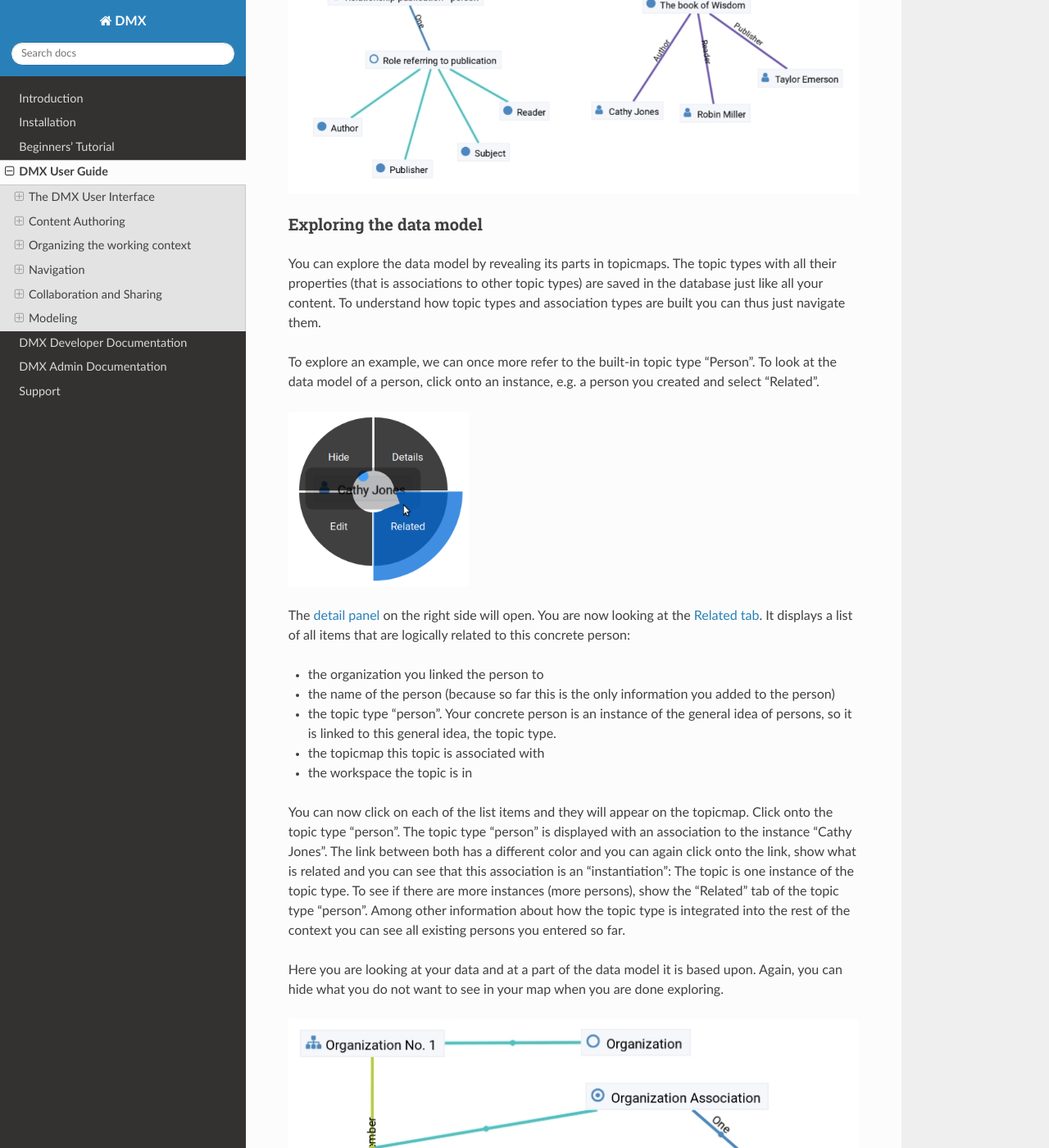
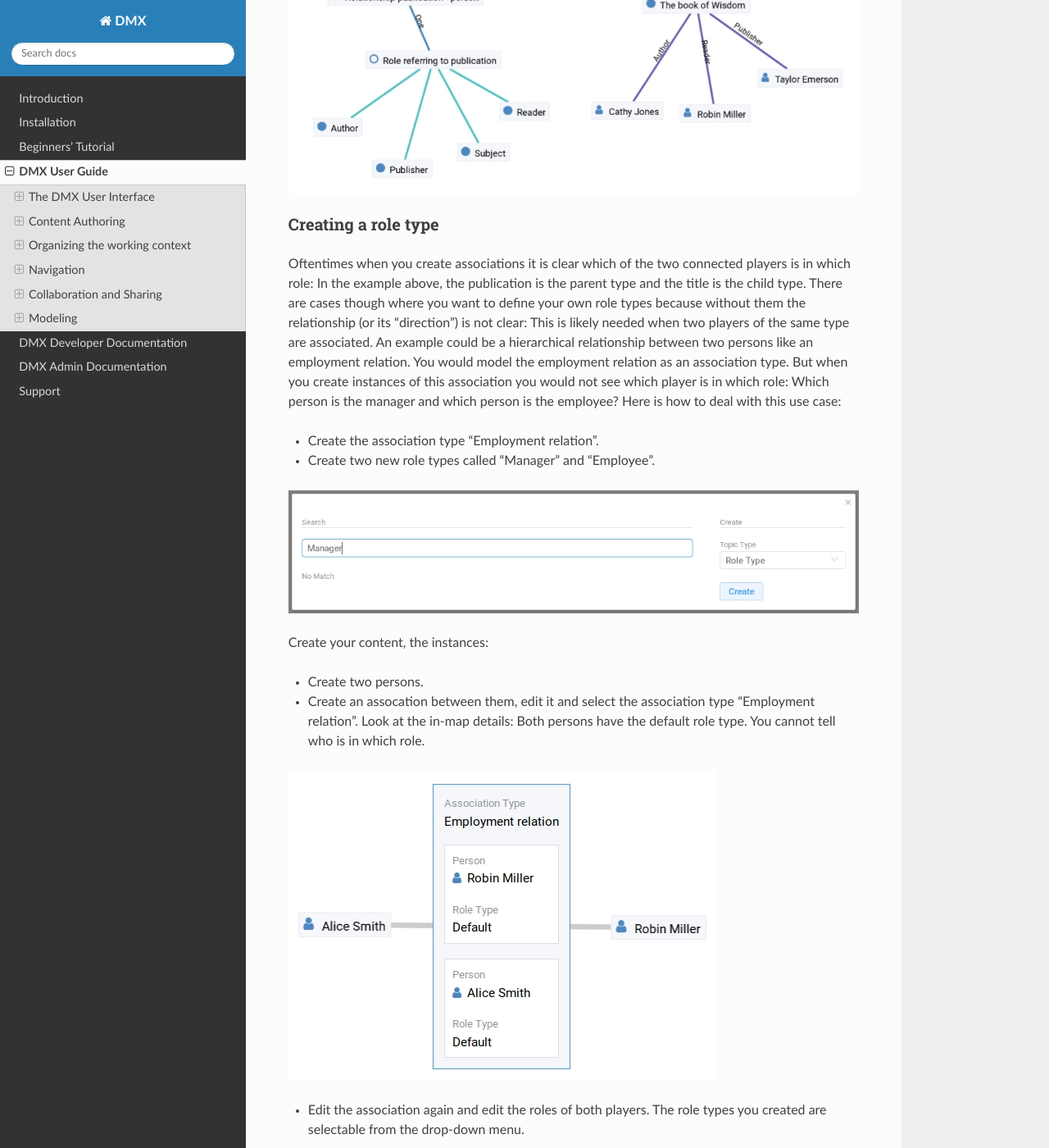
Before and after one commit to dmx-systems/dmx-documentation, a Sphinx documentation site: the page built from docs/user.rst, in a window 1280 px wide and 1400 px high, scrolled down 48095 px. Shown: the whole window at 82% size. Built offline with Sphinx 7.4.7 and the Read the Docs theme 2.0.0, drawn with Linux system fonts in a browser that asks for light colours; some of the changed text lies outside the part shown.

Commit message:
Added role types to modeling chapter (see https://git.dmx.systems/dmx-platform/dmx-platform/issues/207)

```diff
--- a/docs/user.rst
+++ b/docs/user.rst
@@ -1066,6 +1066,38 @@ To continue working with a less crowded map, you might want to :ref:`bulk select
 
 .. image:: _static/topic-map-with-own-assoc-and-instances.jpg
 
+Creating a role type
+====================
+
+Oftentimes when you create associations it is clear which of the two connected players is in which role:
+In the example above, the publication is the parent type and the title is the child type.
+There are cases though where you want to define your own role types because without them the relationship (or its "direction") is not clear:
+This is likely needed when two players of the same type are associated.
+An example could be a hierarchical relationship between two persons like an employment relation.
+You would model the employment relation as an association type.
+But when you create instances of this association you would not see which player is in which role:
+Which person is the manager and which person is the employee?
+Here is how to deal with this use case:
+
+* Create the association type "Employment relation".
+* Create two new role types called "Manager" and "Employee".
+
+.. image:: _static/create-role-type.png
+
+Create your content, the instances:
+
+* Create two persons.
+* Create an assocation between them, edit it and select the association type "Employment relation". Look at the in-map details: Both persons have the default role type. You cannot tell who is in which role.
+
+.. image:: _static/without-custom-role-type.png
+
+* Edit the association again and edit the roles of both players. The role types you created are selectable from the drop-down menu.
+
+.. image:: _static/with-custom-role-type.png
+
+This is what your result looks like:
+
+.. image:: _static/custom-role-type.png
 
 Exploring the data model
 ========================
```
Also changed, not shown: docs/_static/create-role-type.png (added), docs/_static/custom-role-type.png (added), docs/_static/with-custom-role-type.png (added), docs/_static/without-custom-role-type.png (added).
